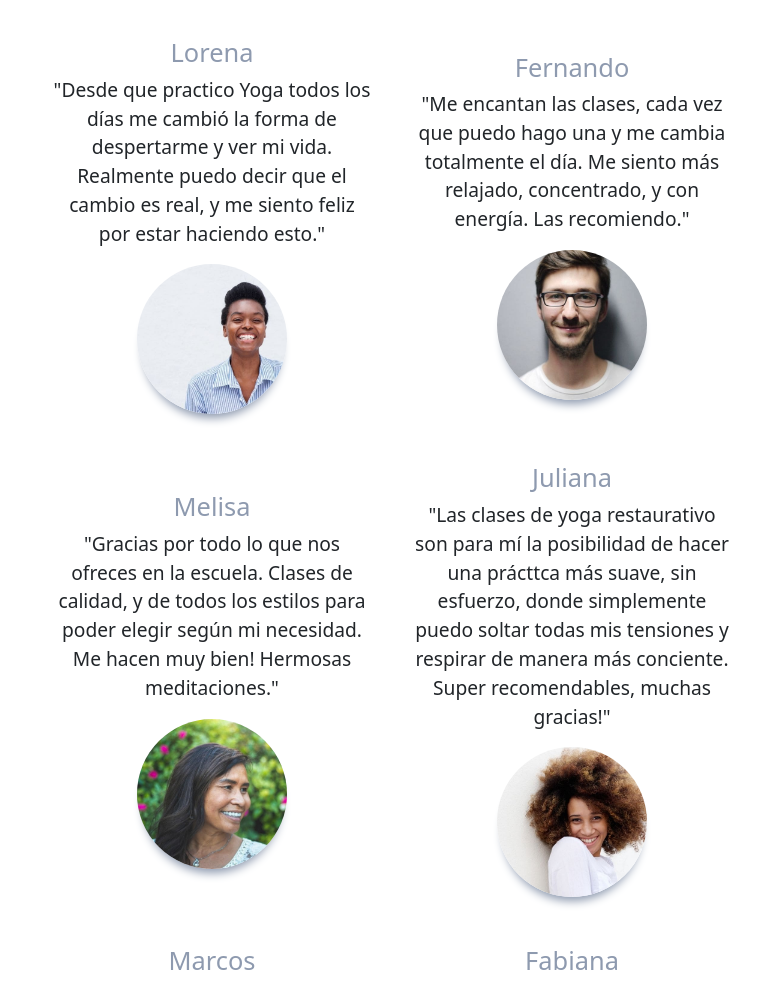
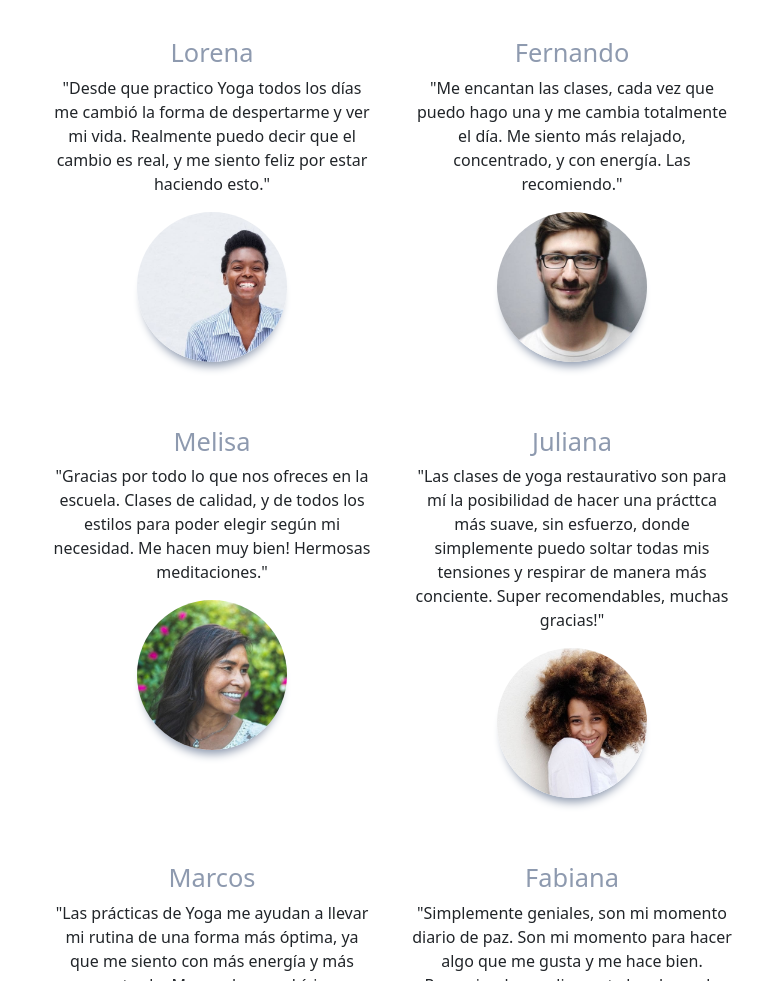
Before and after one commit to EmiQuiroga/nuevo_repo, a plain HTML site: page html/testimonios.html in a window 768 px wide. Shown: the part 213-1194 px from the top of the page. Drawn offline with nearby package versions, Linux system fonts and the light colour scheme.

Commit message:
actualización

```diff
--- a/css/_footer.scss
+++ b/css/_footer.scss
@@ -8,9 +8,3 @@ footer {
     width: 11.25rem;
   }
 }
-
-@media (max-width:768px){
-  footer img {
-    width: 6.25rem;
-  }
-}
--- a/css/_header.scss
+++ b/css/_header.scss
@@ -40,9 +40,3 @@ a.nav-link:hover {
   border-color: #8e9aaf;
   transition: 1.5s;
 }
-
-@media (max-width:768px){
-  header img {
-    width: 9.375rem;
-  }
-}
--- a/css/style.scss
+++ b/css/style.scss
@@ -80,11 +80,6 @@ li { padding: 0.938rem;
 
 div.card {
   border-style: none;
-  margin-bottom: 1em;
-}
-
-
-div.container {
   margin-top: 1em;
   margin-bottom: 1em;
 }
@@ -132,12 +127,26 @@ h5.card-title {
 
 @media (min-width:768px){
   #copyright { font-size: large;
-   text-align: left;}
+   text-align: center;}
 }
 
-@media (min-width:768px){
-  #testimonios {
-   align-content: center;}
+@media (max-width:768px) {
+#quienSoy {
+  width: 90%;
+}
+#testimonios {
+ justify-items: center;}
+
+p {
+  font-size: 1rem;
+}
+header img {
+  width: 9.375rem;
+}
+footer img {
+  width: 6.25rem;
+}
 }
 
+
 @import "../node_modules/bootstrap/scss/bootstrap.scss";
--- a/html/testimonios.html
+++ b/html/testimonios.html
@@ -58,10 +58,10 @@
 
       <h1>Qué dicen nuestros alumnos</h1>
       <!--Esta es la sección de testimonios-->
-      <div class="container">
+      <div class="container" id="testimonios">
       <div class="row">
 
-        <div class="col-sm-12 col-md-6 col-lg-4" id="testimonios">
+        <div class="col-sm-12 col-md-6 col-lg-4">
         <div class="card text-center" style="width: 22rem;">
           <div class="card-body">
             <h3>Lorena</h3>
@@ -71,7 +71,7 @@
       </div>
     </div>
 
-      <div class="col-sm-12 col-md-6 col-lg-4" id="testimonios">
+      <div class="col-sm-12 col-md-6 col-lg-4">
         <div class="card text-center" style="width: 22rem;">
         <div class="card-body">
           <h3>Fernando</h3>
@@ -81,7 +81,7 @@
     </div>
   </div>
 
-    <div class="col-sm-12 col-md-6 col-lg-4" id="testimonios">
+    <div class="col-sm-12 col-md-6 col-lg-4">
       <div class="card text-center" style="width: 22rem;">
         <div class="card-body">
           <h3>Melisa</h3>
@@ -91,7 +91,7 @@
     </div>
   </div>
 
-    <div class="col-sm-12 col-md-6 col-lg-4" id="testimonios">
+    <div class="col-sm-12 col-md-6 col-lg-4">
       <div class="card text-center" style="width: 22rem;">
         <div class="card-body">
           <h3>Juliana</h3>
@@ -101,7 +101,7 @@
     </div>
   </div>
 
-    <div class="col-sm-12 col-md-6 col-lg-4" id="testimonios">
+    <div class="col-sm-12 col-md-6 col-lg-4">
       <div class="card text-center" style="width: 22rem;">
         <div class="card-body">
           <h3>Marcos</h3>
@@ -111,7 +111,7 @@
     </div>
   </div>
 
-    <div class="col-sm-12 col-md-6 col-lg-4" id="testimonios">
+    <div class="col-sm-12 col-md-6 col-lg-4">
       <div class="card text-center" style="width: 22rem;">
         <div class="card-body">
           <h3>Fabiana</h3>
```
Also changed, not shown: css/style.css, 1 other file.
